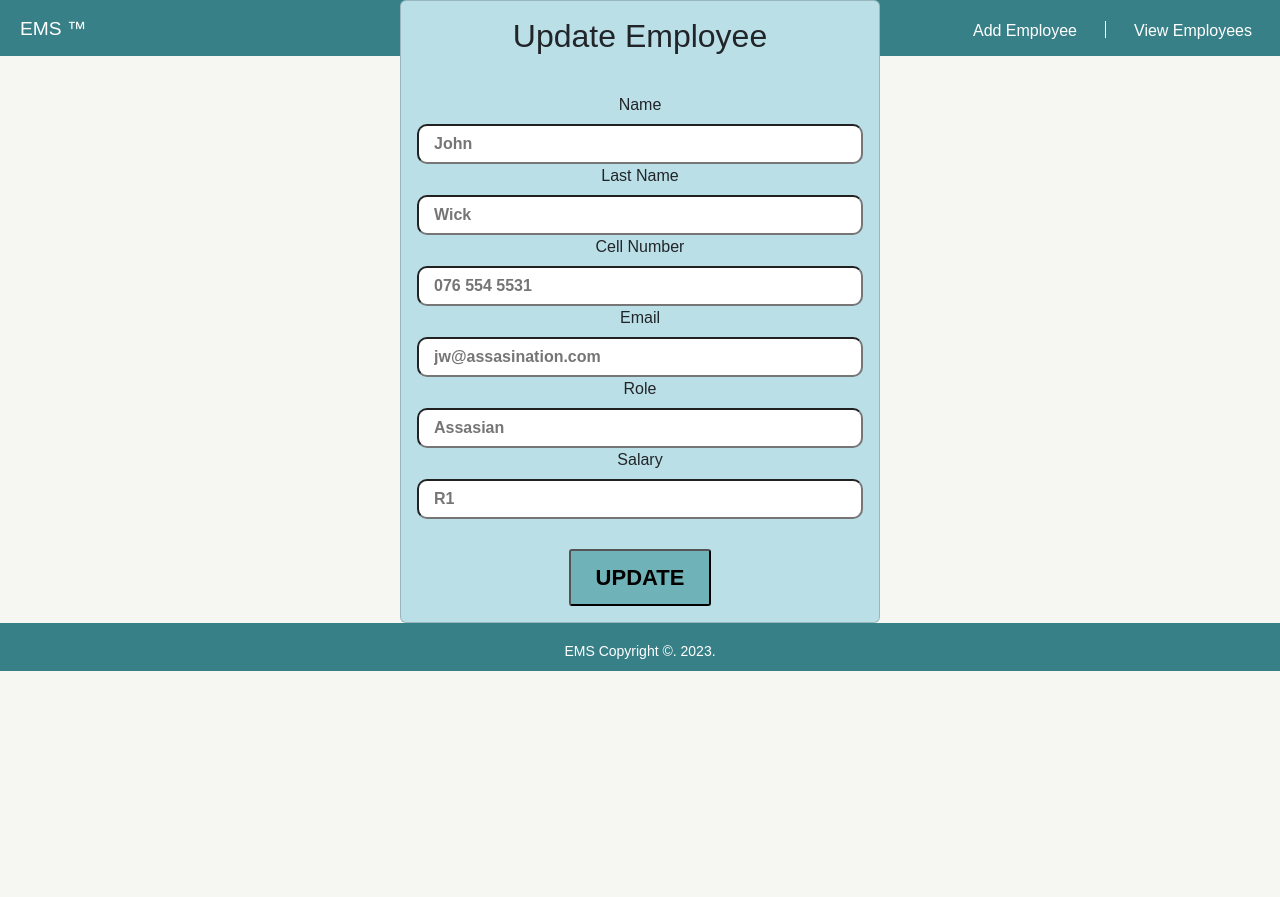
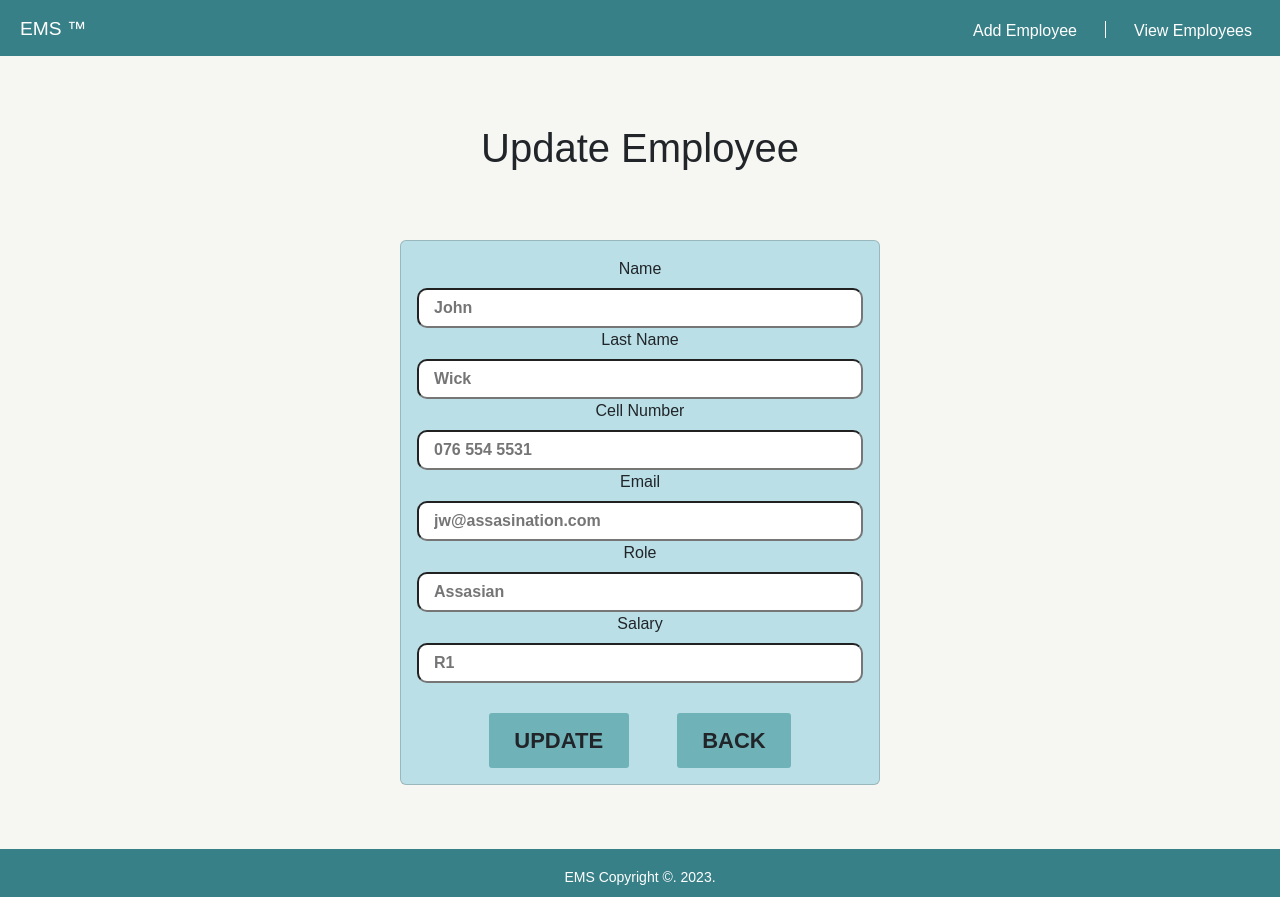
Before and after one commit to drewdm20/EMS, an Angular app: page /update in a window 1280 px wide. Before the commit the page ends 800 px from the top, so only its background shows below. Built offline with nearby package versions, Linux system fonts and the light colour scheme.

Commit message:
details and update routing and editing

```diff
--- a/src/app/app-routing.module.ts
+++ b/src/app/app-routing.module.ts
@@ -3,12 +3,15 @@ import { RouterModule, Routes } from '@angular/router';
 import { UpdateComponent } from './components/update/update.component';
 import { AddEmployeeComponent } from './pages/add-employee/add-employee.component';
 import { HomeComponent } from './pages/home/home.component';
+import { DetailsCardComponent } from './components/details-card/details-card.component';
 
 
 const routes: Routes = [
   {path:'', component: HomeComponent},
   {path:"AddEmp" , component: AddEmployeeComponent},
-  {path: "update", component:UpdateComponent }
+  {path: "update", component:UpdateComponent },
+  {path: "details", component: DetailsCardComponent }
+
   ]
 
 @NgModule({
--- a/src/app/components/details-card/details-card.component.css
+++ b/src/app/components/details-card/details-card.component.css
@@ -1,18 +1,31 @@
 body {
+  text-align: center;
+  background-color: #F6F6F2;
   margin: 0 auto;
-  text-align: center;
+  width: 100%;
+  background-size: cover;
 }
 
-h1 {
-  padding: 20px;
+.heading{
+  padding: 60px;
+  margin-top: 5%;
   text-size-adjust: 80px;
   text-align: center;
 }
 .card {
+  padding: 20px;
   border-radius: 8px;
-  display: block;
-  width: 400px;
-  height: 400px;
   margin: 0 auto;
-  background-color: #badfe7;
+  width: 420px;
+  background-color: #BADFE7;
+  border: 1.5px solid black;
+  position: relative;
+  margin-bottom: 5%;
 }
+
+.btn{
+  background-color: #6FB3B8;
+  border: 1.5px solid black;
+  width: 25%;
+  margin: 0 auto;
+}
--- a/src/app/components/details-card/details-card.component.html
+++ b/src/app/components/details-card/details-card.component.html
@@ -1,4 +1,7 @@
-<h1>Details</h1>
+<body>
+  <h1 class="heading">
+    Details
+  </h1>
   <div class="card">
     <div class="card-body">
       <label for="name">Name</label><br />
@@ -19,4 +22,6 @@
       <label for="name">Salary</label><br />
       <input readonly type="number" value="" /><br />
     </div>
+    <button class="btn btn-primary" routerLink="/">Back</button>
   </div>
+</body>
--- a/src/app/components/employee-table/employee-table.component.html
+++ b/src/app/components/employee-table/employee-table.component.html
@@ -16,8 +16,8 @@
             <td>McKop</td>
             <td>Software ENG</td>
             <td>
-                <button type="submit" class="btn btn-primary mx-2">Details</button>
-                <button type="submit" class="btn btn-secondary mx-2">Edit</button>
+                <button type="submit" class="btn btn-primary mx-2" routerLink="details">Details</button>
+                <button type="submit" class="btn btn-secondary mx-2" routerLink="update">Edit</button>
                 <button type="submit" class="btn btn-danger mx-2" (click)="delete()">Delete</button>
             </td>
         </tr>
--- a/src/app/components/update/update.component.css
+++ b/src/app/components/update/update.component.css
@@ -5,6 +5,7 @@
 .card {
     background-color: #BADFE7;
     margin: 0 auto;
+    margin-bottom: 5%;
 }
 
   input {
@@ -17,7 +18,7 @@
     border-radius:10px;
   }
 
-  button {
+  .btn {
     margin-top: 30px;
     padding-top: 50px;
     padding: 2.2% 5.5%;
@@ -31,6 +32,11 @@
     background-color: #6FB3B8;
   }
 
-  h2{
-    padding-bottom: 30px;
+  #update{
+    margin-right: 3rem;
   }
+
+  .heading{
+    padding: 60px;
+    margin-top: 5%;
+}
--- a/src/app/components/update/update.component.html
+++ b/src/app/components/update/update.component.html
@@ -1,10 +1,10 @@
 <div class="body">
+  <h1 class="heading">
+    Update Employee
+</h1>
  <div class="card" style="width: 30rem;">
      <div class="card-body">
       <form>
-
-        <h2>Update Employee</h2>
-
         <label>Name</label>
         <input type="text" name="Name" required placeholder="John">
 
@@ -23,9 +23,9 @@
         <label>Salary</label>
         <input type="text" name="salary" required placeholder="R1">
 
-
-        <button type="submit" id="update">UPDATE</button>
       </form>
+      <button class="btn" type="submit" id="update">Update</button>
+      <button class="btn" type="submit" id="back" routerLink="/">Back</button>
     </div>
 </div>
 </div>
```
Also changed, not shown: src/app/details/details.component.css (deleted), src/app/details/details.component.html (deleted). Lines whose indentation alone changed are shown as unchanged.
